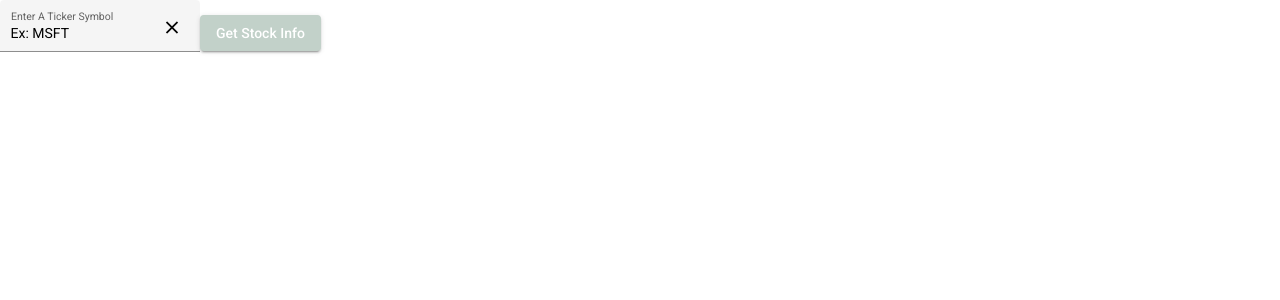
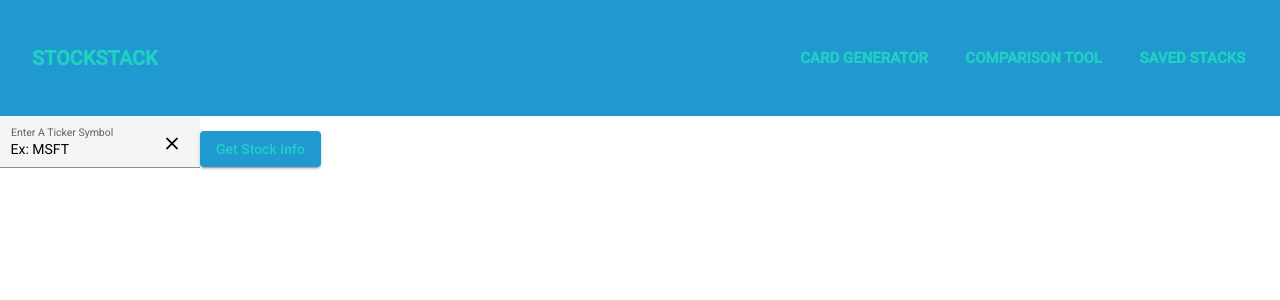
Before and after one commit to NefferKSB/stock-tracker-app, an Angular app: page / in a window 1280 px wide. Shown: the top 300 px of the page. Built offline with nearby package versions, Linux system fonts and the light colour scheme.

Commit message:
Added basic navbar

```diff
--- /dev/null
+++ b/src/app/Components/Nav-Bar/nav-bar.component.css
@@ -0,0 +1,151 @@
+ul {
+  list-style: none;
+  padding: 0;
+  display: flex;
+  justify-content: center;
+  margin: 0;
+  height: 100%;
+  align-items: center;
+}
+
+li {
+  height: 100%;
+}
+
+li a {
+  font-size: 15px;
+  padding: 0 1.25em 0 1.25em;
+  display: block;
+  height: 100%;
+}
+
+li:hover a {
+  color: inherit;
+}
+
+a {
+  text-decoration: none;
+  cursor: pointer;
+  color: #20d1c2;
+  display:block
+}
+
+a:hover {
+  background-color: transparent;
+}
+
+mat-icon {
+  color: #20d1c2;
+}
+
+button {
+  background-color: transparent;
+}
+
+button:focus {
+  background-color: #2099d1;
+  outline: none;
+}
+
+mat-toolbar {
+  transition: height 0.25s ease-out, line-height 0.25s ease-out;
+  font-weight: 700;
+  font-size: 20px;
+  text-transform: uppercase;
+  height: 5.8em;
+  padding: 0 0 0 16px;
+  line-height: 5.8em;
+  color: #20d1c2;
+  background: #2099d1;
+  /*
+  position: fixed;
+  */
+  top: 0;
+  z-index: 1;
+}
+
+mat-toolbar-row {
+  height: auto;
+}
+
+mat-sidenav {
+  width: 200px;
+}
+
+mat-nav-list a {
+  color: #2099d1;
+}
+
+.mat-drawer.mat-drawer-end {
+  height: fit-content;
+}
+
+.nav-menu-scroll {
+  height: 3.5em;
+  line-height: 3.5em;
+  opacity: 0.85;
+}
+
+.spacer {
+  flex: 1 1 auto;
+}
+
+.dropdown-link-styling {
+  color: #2099d1;
+}
+
+
+/*CSS for bounce to bottom animation*/
+.hvr-bounce-to-bottom {
+  display: inline-block;
+  vertical-align: middle;
+  -webkit-transform: translateZ(0);
+  transform: translateZ(0);
+  box-shadow: 0 0 1px rgba(0, 0, 0, 0);
+  -webkit-backface-visibility: hidden;
+  backface-visibility: hidden;
+  -moz-osx-font-smoothing: grayscale;
+  position: relative;
+  -webkit-transition-property: color;
+  transition-property: color;
+  -webkit-transition-duration: 0.5s;
+  transition-duration: 0.5s;
+}
+
+.hvr-bounce-to-bottom:before {
+  content: "";
+  position: absolute;
+  z-index: -1;
+  top: 0;
+  left: 0;
+  right: 0;
+  bottom: 0;
+  background: #20d1c2;
+  -webkit-transform: scaleY(0);
+  transform: scaleY(0);
+  -webkit-transform-origin: 50% 0;
+  transform-origin: 50% 0;
+  -webkit-transition-property: transform;
+  transition-property: transform;
+  -webkit-transition-duration: 0.5s;
+  transition-duration: 0.5s;
+  -webkit-transition-timing-function: ease-out;
+  transition-timing-function: ease-out;
+}
+
+.hvr-bounce-to-bottom:hover, .hvr-bounce-to-bottom:focus {
+  color: white;
+  outline: none;
+}
+
+.hvr-bounce-to-bottom:active, .hvr-bounce-to-bottom:focus {
+  opacity: 0.5;
+}
+
+.hvr-bounce-to-bottom:hover:before, .hvr-bounce-to-bottom:focus:before, .hvr-bounce-to-bottom:active:before {
+  -webkit-transform: scaleY(1);
+  transform: scaleY(1);
+  -webkit-transition-timing-function: cubic-bezier(0.52, 1.64, 0.37, 0.66);
+  transition-timing-function: cubic-bezier(0.52, 1.64, 0.37, 0.66);
+}
+/*End of CSS for bounce to bottom animation*/
--- /dev/null
+++ b/src/app/Components/Nav-Bar/nav-bar.component.html
@@ -0,0 +1,47 @@
+<div>
+  <mat-toolbar [ngClass]="{'nav-menu-scroll': isScrolled}">
+    <mat-toolbar-row>
+      <span>
+        <a (click)="scrollToElementId('home')">StockStack</a>
+      </span>
+      <span class="spacer"></span>
+      <div fxShow="true" fxHide.lt-md="true">
+        <ul>
+          <li class="hvr-bounce-to-bottom">
+            <a (click)="scrollToElementId('about')">Card Generator</a>
+          </li>
+          <li class="hvr-bounce-to-bottom">
+            <a (click)="scrollToElementId('experience')">Comparison Tool</a>
+          </li>
+          <li class="hvr-bounce-to-bottom">
+            <a (click)="scrollToElementId('education')">Saved Stacks</a>
+          </li>
+        </ul>
+      </div>
+      <button mat-icon-button (click)="sidenav.toggle()" fxShow="true" fxHide.gt-sm [disableRipple]="true">
+        <mat-icon>menu</mat-icon>
+      </button>
+    </mat-toolbar-row>
+  </mat-toolbar>
+
+  <mat-sidenav-container fxFlexFill>
+    <mat-sidenav #sidenav position="end" fixedInViewport="true" [fixedTopGap]="menuOffset">
+      <mat-nav-list>
+        <a mat-list-item (click)="scrollToElementId('about')">About</a>
+        <a mat-list-item (click)="scrollToElementId('experience')">Experience</a>
+        <a mat-list-item (click)="scrollToElementId('education')">Education</a>
+        <a mat-list-item (click)="scrollToElementId('skills')">Skills</a>
+        <a mat-list-item (click)="scrollToElementId('contact')">Contact</a>
+        <a mat-list-item (click)="scrollToElementId('home')">
+          <mat-icon>home</mat-icon>Back to top
+        </a>
+        <a (click)="sidenav.toggle()" mat-list-item>
+          <mat-icon>close</mat-icon> Close
+        </a>
+      </mat-nav-list>
+    </mat-sidenav>
+    <mat-sidenav-content fxFlexFill>
+
+    </mat-sidenav-content>
+  </mat-sidenav-container>
+</div>
--- /dev/null
+++ b/src/app/Components/Nav-Bar/nav-bar.component.ts
@@ -0,0 +1,29 @@
+import { ViewportScroller } from '@angular/common';
+import { Component } from '@angular/core';
+import { HostListener } from '@angular/core';
+
+@Component({
+  selector: 'app-nav-bar',
+  templateUrl: './nav-bar.component.html',
+  styleUrls: ['./nav-bar.component.css']
+})
+export class NavBarComponent {
+  isScrolled = false;
+  menuOffset: number;
+
+  constructor(
+    private viewportScroller: ViewportScroller
+  ) {
+    this.menuOffset = 115;
+  }
+
+  @HostListener('window:scroll')
+  scrollEvent() {
+    window.pageYOffset >= 116 ? (this.isScrolled = true) : (this.isScrolled = false);
+  }
+
+  public scrollToElementId(elementId: string): void {
+    this.viewportScroller.setOffset([0, 70]);
+    this.viewportScroller.scrollToAnchor(elementId);
+  }
+}
--- a/src/app/Components/Stock-Card-Generator/stock-card-generator.component.css
+++ b/src/app/Components/Stock-Card-Generator/stock-card-generator.component.css
@@ -1,7 +1,10 @@
+.generator-component-container {
+  display: block;
+}
 .ticker-field {
   width: 200px;
 }
 .mat-ticker {
-  background-color: #c2d1c9;
-  color: white;
+  background-color: #2099d1;
+  color: #20d1c2;
 }
--- a/src/app/Components/Stock-Card-Generator/stock-card-generator.component.html
+++ b/src/app/Components/Stock-Card-Generator/stock-card-generator.component.html
@@ -1,3 +1,4 @@
+<div class="generator-component-container">
   <mat-form-field class="ticker-field" appearance="fill">
     <mat-label>Enter A Ticker Symbol</mat-label>
     <input matInput type="text" [(ngModel)]="value">
@@ -15,3 +16,4 @@
       </div>
     </div>
   </div>
+</div>
--- a/src/app/app.component.html
+++ b/src/app/app.component.html
@@ -7,6 +7,7 @@
   <title>Document</title>
 </head>
 <body>
+  <app-nav-bar></app-nav-bar>
   <stock-card-generator></stock-card-generator>
 </body>
 </html>
```
Also changed, not shown: src/app/app.module.ts (+9 -1 lines), 1 other file (tests, documents, lock files or other folders). Lines whose indentation alone changed are shown as unchanged.
